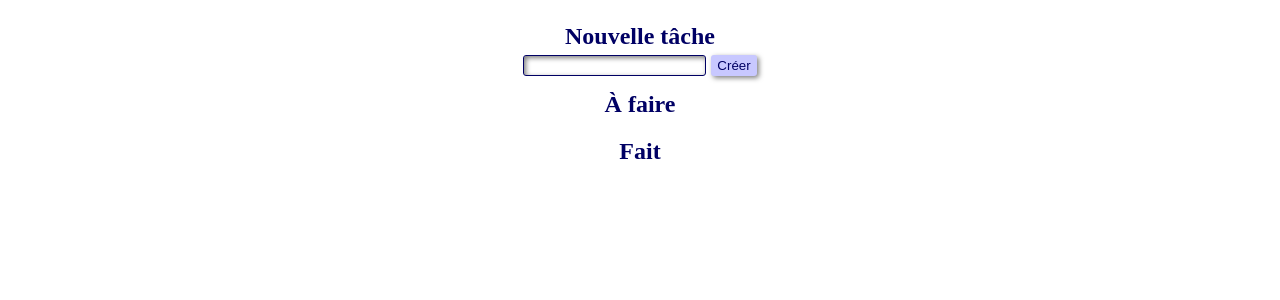
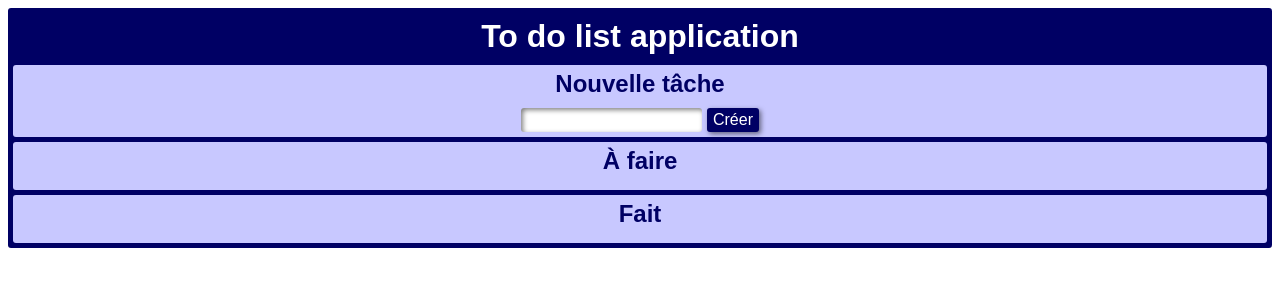
Before and after one commit to alebus84/to-do-list-application-v1.0.0, a Vue app: page / in a window 1280 px wide. Shown: the top 300 px of the page. Built offline with nearby package versions, Linux system fonts and the light colour scheme.

Commit message:
Refactoring.

```diff
--- a/src/App.vue
+++ b/src/App.vue
@@ -1,8 +1,16 @@
 <script setup>
 
-import {ref, onMounted, onUpdated} from "vue";
-//import Input from "@/components/Input.vue";
-//import ToDoList from "@/components/ToDoList.vue";
+/**
+ * Merci de laisser ce bloc de commentaires afin de respecter le travail de l'auteur.
+ * To do list application v1.0.0 : créé par Alexandre DUBUS
+ * GitHub : https://github.com/alebus84
+ */
+
+import {ref, onMounted, onUpdated, onBeforeMount} from "vue";
+
+/**
+ * States :
+ */
 
 const inputElement = ref(null);
 const submitButton = ref(null);
@@ -10,6 +18,14 @@ const fieldText = ref("");
 const theTextIsTooShort = ref(false);
 const greatestId = ref(1);
 const listOfToDo = ref({notDone: [], done: []});
+
+/**
+ * Hooks :
+ */
+
+onBeforeMount(() => {
+  checkLocalStorage();
+})
 
 onMounted(() => {
   inputElement.value.addEventListener("keypress", (event) => {
@@ -24,11 +40,14 @@ onUpdated(() => {
   addMouseEvents();
 })
 
+/**
+ * Behaviours :
+ */
+
 const checkLocalStorage = () => {
   if (window.localStorage.getItem("greatestId")) greatestId.value = Number(window.localStorage.getItem("greatestId"));
   if (window.localStorage.getItem("listOfToDo")) listOfToDo.value = JSON.parse(window.localStorage.getItem("listOfToDo"));
 }
-checkLocalStorage();
 
 const addMouseEvents = () => {
   const lis = document.querySelectorAll("li");
@@ -86,6 +105,7 @@ const handleDelete = (event) => {
 
 <template>
   <div id="application-wrapper">
+    <h1>To do list application</h1>
     <div id="form-wrapper">
       <h2>Nouvelle tâche</h2>
       <div id="inputs-wrapper">
@@ -96,7 +116,7 @@ const handleDelete = (event) => {
         Le nom de la tâche doit contenir au moins 5 caractères.
       </p>
     </div>
-    <div id="lists-wrapper">
+    <div id="not-done-wrapper">
       <h2>À faire</h2>
       <ul>
         <li class="notDone created" v-for="toDo in listOfToDo.notDone" :key="toDo.id" :id="toDo.id">
@@ -105,6 +125,8 @@ const handleDelete = (event) => {
           <input type="submit" :aria-label="toDo.id" class="hidden" aria-checked="false" value="X" @click="handleDelete">
         </li>
       </ul>
+    </div>
+    <div id="done-wrapper">
       <h2>Fait</h2>
       <ul>
         <li class="done created" v-for="toDo in listOfToDo.done" :key="toDo.id" :id="toDo.id">
@@ -120,13 +142,26 @@ const handleDelete = (event) => {
 <style scoped>
 
 #application-wrapper {
+  font-family: Arial, sans-serif;
+  background-color: rgb(0, 0, 100);
   box-sizing: border-box;
+  border-radius: 3px;
   color: rgb(0, 0, 100);
   padding: 5px;
+  display: flex;
+  flex-direction: column;
+  gap: 5px;
 }
 
 #application-wrapper * {
   box-sizing: border-box;
+}
+
+#application-wrapper h1 {
+  color: rgb(255, 255, 255);
+  margin: 0;
+  padding: 5px;
+  text-align: center;
 }
 
 #application-wrapper h2 {
@@ -143,7 +178,7 @@ const handleDelete = (event) => {
 #application-wrapper input[type='text'],
 #application-wrapper input[type='checkbox'] {
   background-color: rgb(255, 255, 255);
-  border: solid 1px rgb(0, 0, 100);
+  border: none;
   box-shadow: inset 2px 2px 5px rgba(0, 0, 0, 0.5);
 }
 
@@ -169,13 +204,15 @@ const handleDelete = (event) => {
   display: block;
   color: rgb(0, 0, 100);
   position: absolute;
-  top: 5px;
-  left: 0;
+  top: 6px;
+  left: 1px;
   line-height: 0;
 }
 
 #application-wrapper input[type='submit'] {
-  background-color: rgb(200, 200, 255);
+  font-size: 1em;
+  background-color: rgb(0, 0, 100);
+  color: rgb(255, 255, 255);
   border: none;
   box-shadow: 2px 2px 5px rgba(0, 0, 0, 0.5);
   flex: none;
@@ -183,10 +220,12 @@ const handleDelete = (event) => {
 }
 
 #form-wrapper {
-  padding: 5px;
+  background-color: rgb(200, 200, 255);
+  border-radius: 3px;
 }
 
 #inputs-wrapper {
+  padding: 5px;
   display: flex;
   gap: 5px;
   justify-content: center;
@@ -199,11 +238,14 @@ const handleDelete = (event) => {
   color: rgb(200, 0, 0);
 }
 
-#lists-wrapper {
-  padding: 5px;
+#not-done-wrapper,
+#done-wrapper {
+  background-color: rgb(200, 200, 255);
+  border-radius: 3px;
 }
 
-#lists-wrapper ul {
+#not-done-wrapper ul,
+#done-wrapper ul {
   list-style: none;
   margin: 0;
   padding: 5px;
@@ -213,25 +255,25 @@ const handleDelete = (event) => {
   align-items: center;
 }
 
-#lists-wrapper li {
+#not-done-wrapper li,
+#done-wrapper li {
   padding: 5px;
-  border: solid 1px rgb(0, 0, 100);
   border-radius: 3px;
   box-shadow: 2px 2px 5px rgba(0, 0, 0, 0.5);
   align-items: center;
   gap: 5px;
 }
 
-#lists-wrapper li.notDone {
+#not-done-wrapper li.notDone {
   background-color: rgb(255, 255, 255);
 }
 
-#lists-wrapper li.done {
+#done-wrapper li.done {
   background-color: rgb(150, 150, 150);
 }
 
-#lists-wrapper li.notDone.created,
-#lists-wrapper li.done.created {
+#not-done-wrapper li.notDone.created,
+#done-wrapper li.done.created {
   display: flex;
   visibility: visible;
   transition:
@@ -239,22 +281,22 @@ const handleDelete = (event) => {
       visibility 0.5s ease 0s;
 }
 
-#lists-wrapper li.notDone.created {
+#not-done-wrapper li.notDone.created {
   opacity: 1;
   transition: opacity 0.5s ease 0s;
 }
 
-#lists-wrapper li.done.created {
+#done-wrapper li.done.created {
   opacity: 0.7;
   transition: opacity 0.5s ease 0s;
 }
 
-#lists-wrapper li.done.created:hover {
+#done-wrapper li.done.created:hover {
   opacity: 1;
 }
 
-#lists-wrapper li.notDone.deleted,
-#lists-wrapper li.done.deleted {
+#not-done-wrapper li.notDone.deleted,
+#done-wrapper li.done.deleted {
   display: none;
   opacity: 0;
   visibility: hidden;
@@ -264,15 +306,16 @@ const handleDelete = (event) => {
       visibility 0.5s ease 0s;
 }
 
-#lists-wrapper li.notDone.deleted {}
+#not-done-wrapper li.notDone.deleted {}
 
-#lists-wrapper li.done.deleted {}
+#done-wrapper li.done.deleted {}
 
-#lists-wrapper li.done.created :not(input) {
+#done-wrapper li.done.created :not(input) {
   text-decoration: line-through;
 }
 
-#lists-wrapper input[class='hidden'] {
+#not-done-wrapper input[class='hidden'],
+#done-wrapper input[class='hidden'] {
   visibility: hidden;
   opacity: 0;
   transition-duration: 0.5s;
@@ -280,7 +323,8 @@ const handleDelete = (event) => {
   transition-property: visibility, opacity;
 }
 
-#lists-wrapper input[class='visible'] {
+#not-done-wrapper input[class='visible'],
+#done-wrapper input[class='visible'] {
   visibility: visible;
   opacity: 1;
   transition-duration: 0.5s;
```
Also changed, not shown: src/components/Input.vue (deleted, +0 -7 lines), src/components/ToDoList.vue (deleted, +0 -7 lines).
